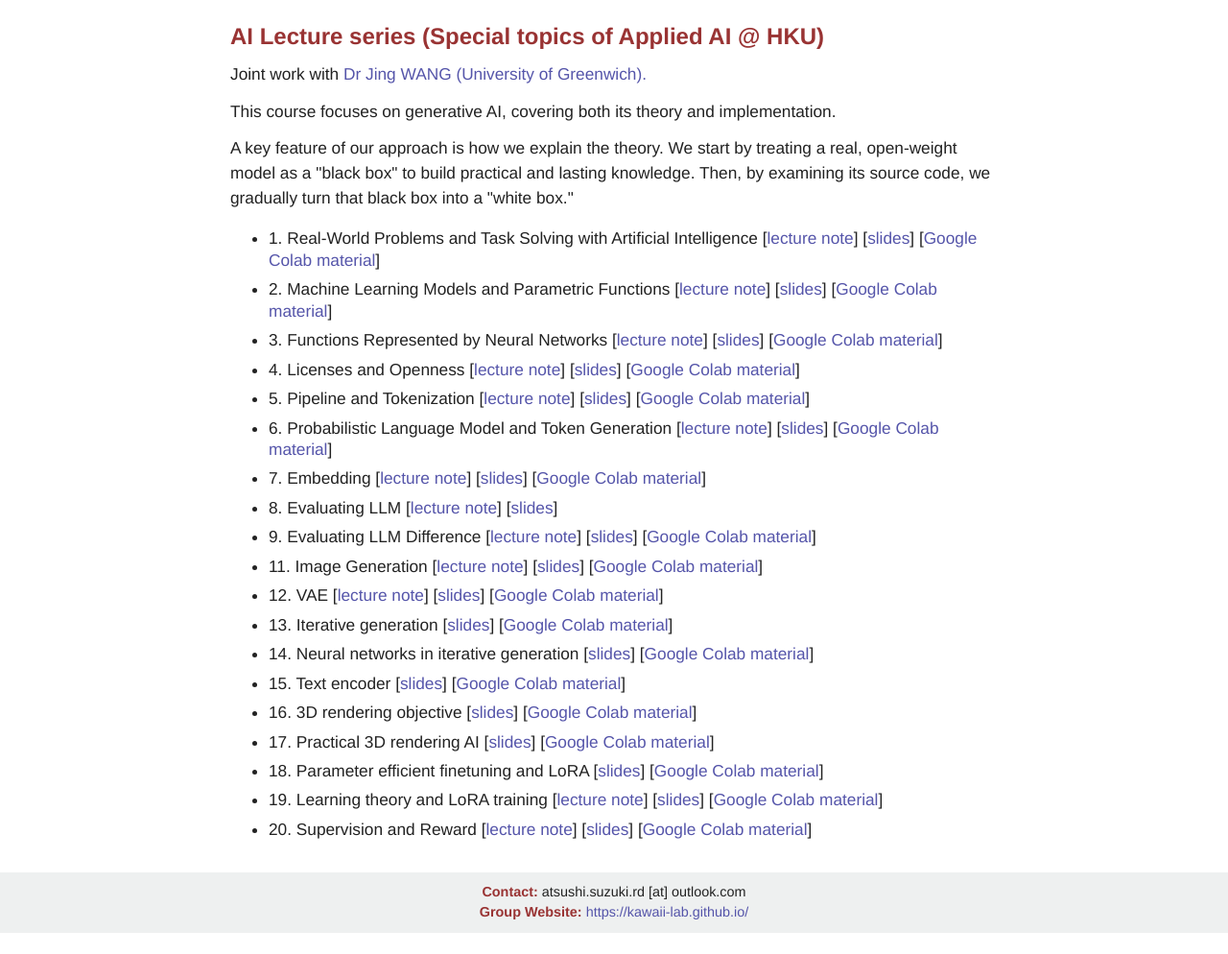
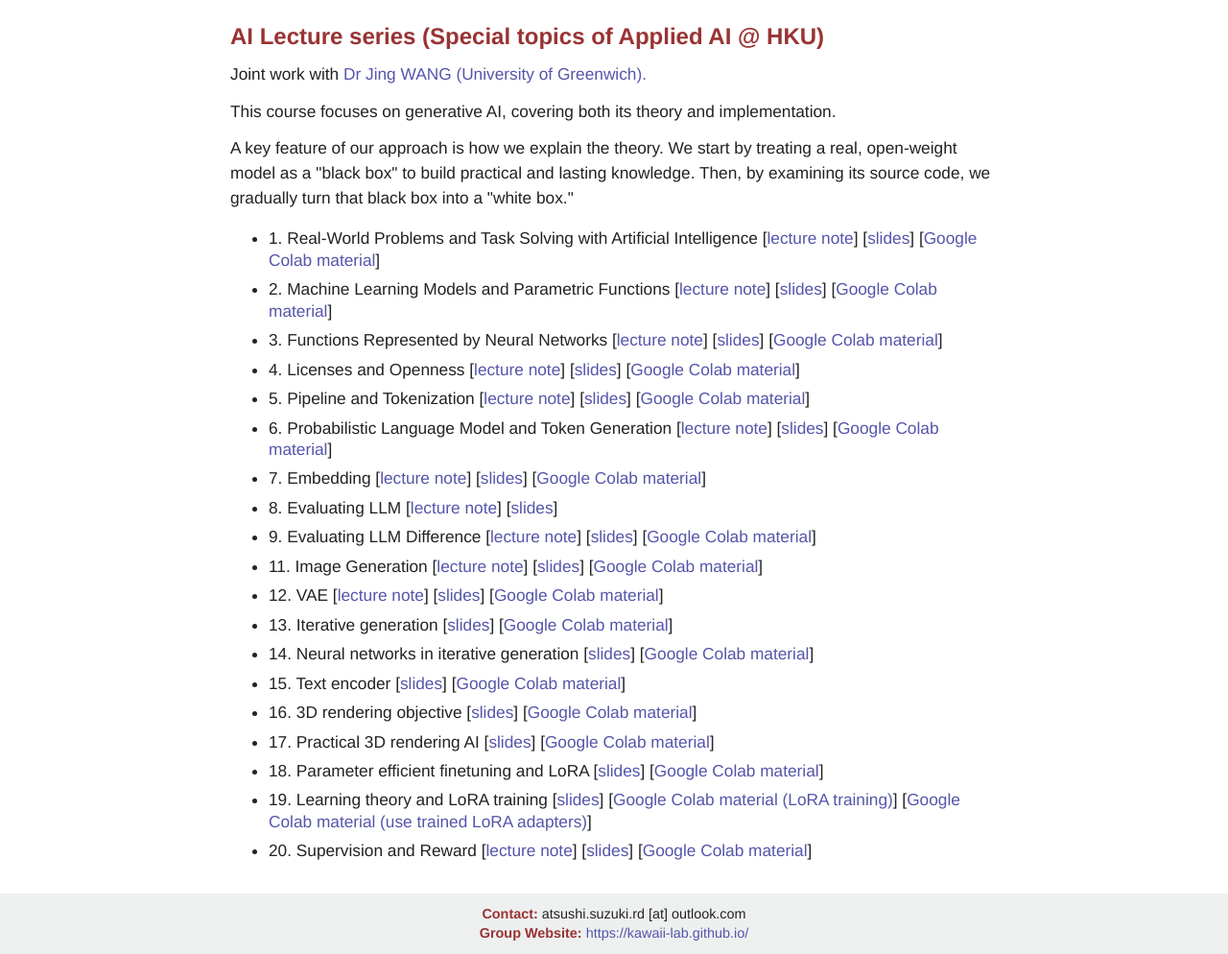
Before and after one commit to ash-suzuki/ash-suzuki.github.io, a plain HTML site: page ai_lecture/index.html in a window 1280 px wide. Shown: the part 75-1069 px from the top of the page at 96% size. Before the commit the page ends 1047 px from the top, so only its background shows below. Drawn offline with Linux system fonts and the light colour scheme.

Commit message:
ai app 19

```diff
--- a/ai_lecture/index.html
+++ b/ai_lecture/index.html
@@ -48,7 +48,7 @@
     <li>16. 3D rendering objective [<a href="applied_ai_16_3d_rendering_objective_slides_en.pdf">slides</a>] [<a href="https://colab.research.google.com/drive/1EAacpc3iVebYIOPLh5sUKw1ZQwxM9BVq?usp=sharing">Google Colab material</a>]</li>
     <li>17. Practical 3D rendering AI [<a href="applied_ai_17_real_3d_rendering_ai_slides_en.pdf">slides</a>] [<a href="https://colab.research.google.com/drive/1EAacpc3iVebYIOPLh5sUKw1ZQwxM9BVq?usp=sharing">Google Colab material</a>]</li>
     <li>18. Parameter efficient finetuning and LoRA [<a href="applied_ai_18_peft_lora_slides_en.pdf">slides</a>] [<a href="https://colab.research.google.com/drive/1glUzDt4LlKNDAykdnfN1lOrKMEaZ9BUt?usp=sharing">Google Colab material</a>]</li>
-    <li>19. Learning theory and LoRA training [<a href="applied_ai_19_learning_theory_en.pdf">lecture note</a>] [<a href="applied_ai_19_learning_theory_slides_en.pdf">slides</a>] [<a href="https://colab.research.google.com/drive/16XesPG8cyIm5rB1vSRoWNu7GuoAApsvh?usp=sharing">Google Colab material</a>]</li>
+    <li>19. Learning theory and LoRA training [<a href="applied_ai_19_theoretical_advantage_of_peft_slides_en.pdf">slides</a>] [<a href="https://colab.research.google.com/drive/1kAbcFjN4DrrvkPvi6yHKZO6O_VvMlQgr?usp=sharing">Google Colab material (LoRA training)</a>] [<a href="https://colab.research.google.com/drive/1bFD8L6q58l1LgQUMS1gcErT2WLsr7hAq?usp=sharing">Google Colab material (use trained LoRA adapters)</a>]</li>
     <li>20. Supervision and Reward [<a href="applied_ai_20_supervision_and_reward_en.pdf">lecture note</a>] [<a href="applied_ai_20_supervision_and_reward_slides_en.pdf">slides</a>] [<a href="https://colab.research.google.com/drive/1VrWbKInmWRUDFoPrlVq6NNVBMSI9yDuW?usp=sharing">Google Colab material</a>]</li>
 </ul>
 
```
Also changed, not shown: 1 other file.
